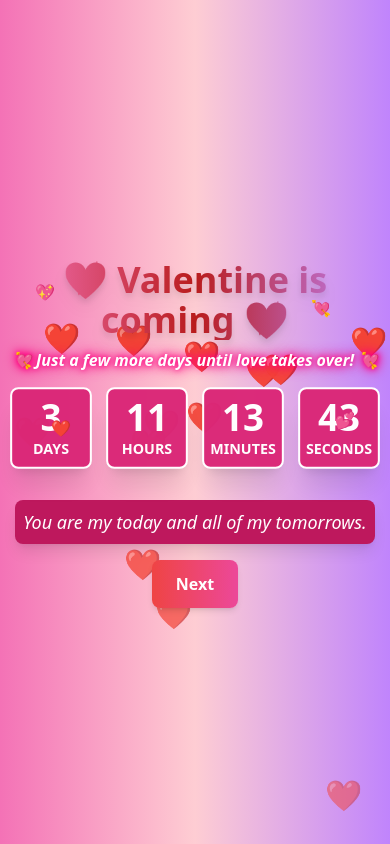
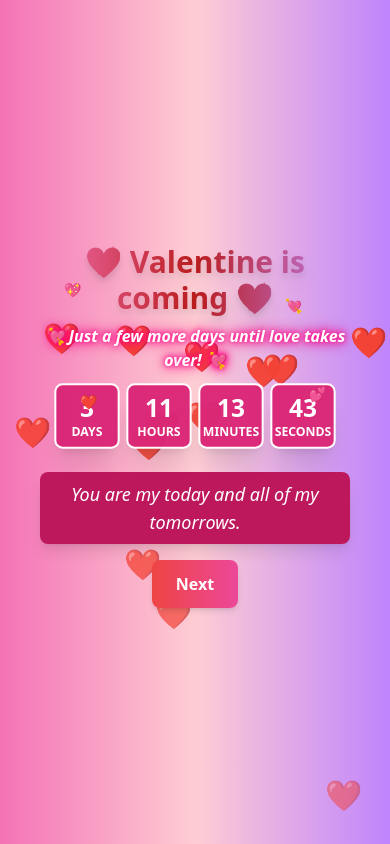
Before and after one commit to ozavizcodes/ValentineDay, a React (Vite) app: page / in a window 390 px wide. Built offline with nearby package versions, Linux system fonts and the light colour scheme.

Commit message:
minor fixes

```diff
--- a/src/CountdownTimer.tsx
+++ b/src/CountdownTimer.tsx
@@ -61,15 +61,10 @@ const CountdownTimer = () => {
 
 
     return (
-        <div className="flex flex-col items-center justify-center text-white text-center p-4 relative">
-            {/* {showConfetti && <Confetti numberOfPieces={500} />} */}
+        <div className="flex flex-col items-center justify-center text-white text-center p-2 md:p-4 relative">
             {showConfetti && (
                 <div className="fixed inset-0 pointer-events-none">
-                    <Confetti
-                        numberOfPieces={500}
-                        width={window.innerWidth}
-                        height={window.innerHeight}
-                    />
+                    <Confetti numberOfPieces={500} width={window.innerWidth} height={window.innerHeight} />
                 </div>
             )}
             {isValentinesDay ? (
@@ -79,17 +74,18 @@ const CountdownTimer = () => {
                     transition={{ duration: 1.5 }}
                     className="text-center"
                 >
-                    {/* {showConfetti && <Confetti numberOfPieces={500} />} */}
-                    <h1 className="text-4xl md:text-5xl font-extrabold text-pink-300 neon-text glow">
+                    <h1 className="text-3xl md:text-4xl font-extrabold text-pink-300 neon-text glow">
                         💖 Happy Valentine's Day! 💖
                     </h1>
-                    <p className="text-lg mt-4 italic max-w-2xl mx-auto" >Love comes in many forms — through friendship, laughter, and the special bond we share. 💖
-                        Today, I celebrate you as i do always. You make my world brighter, and I’m grateful for you every day! ❤️  </p>
+                    <p className="text-base md:text-lg mt-3 italic max-w-lg mx-auto">
+                        Love comes in many forms — through friendship, laughter, and the special bond we share. 💖
+                        Today, I celebrate you as I always do. You make my world brighter, and I’m grateful for you every day! ❤️
+                    </p>
                 </motion.div>
             ) : (
                 <>
                     <motion.h1
-                        className="text-4xl md:text-4xl font-extrabold text-center bg-gradient-to-r from-pink-400 via-red-700 to-purple-400 text-transparent bg-clip-text drop-shadow-lg mt-6 mb-2"
+                        className="text-3xl md:text-4xl font-extrabold text-center bg-gradient-to-r from-pink-400 via-red-700 to-purple-400 text-transparent bg-clip-text drop-shadow-lg mt-4 mb-2"
                         initial={{ opacity: 0, scale: 0.8 }}
                         animate={{ opacity: 1, scale: 1 }}
                         transition={{ duration: 1 }}
@@ -98,7 +94,7 @@ const CountdownTimer = () => {
                     </motion.h1>
 
                     <motion.h2
-                        className="text-l font-semibold mb-4 neon-text italic"
+                        className="text-base md:text-lg font-semibold mb-3 neon-text italic"
                         initial={{ opacity: 0, y: -10 }}
                         animate={{ opacity: 1, y: 0 }}
                         transition={{ duration: 1 }}
@@ -106,33 +102,36 @@ const CountdownTimer = () => {
                         💘 Just a few more days until love takes over! 💘
                     </motion.h2>
 
-                    <div className="flex space-x-4 text-lg font-bold">
+                    <div className="flex space-x-2 md:space-x-4 text-sm md:text-lg font-bold">
                         {Object.entries(timeLeft).map(([unit, value], i) => (
                             <motion.div
                                 key={unit}
-                                className="p-4 w-20 h-20 flex flex-col items-center justify-center bg-pink-600 rounded-lg shadow-xl border-2 border-white text-lg md:text-xl pulse-animation"
+                                className="p-3 md:p-4 w-16 md:w-20 h-16 md:h-20 flex flex-col items-center justify-center bg-pink-600 rounded-lg shadow-xl border-2 border-white text-base md:text-xl pulse-animation"
                                 initial={{ scale: 0.8, opacity: 0 }}
                                 animate={{ scale: 1, opacity: 1 }}
                                 transition={{ duration: 0.5, delay: i * 0.2 }}
                             >
-                                <p className="text-4xl font-bold">{value}</p>
-                                <span className="text-sm">{unit.toUpperCase()}</span>
+                                <p className="text-2xl md:text-4xl font-bold">{value}</p>
+                                <span className="text-xs md:text-sm">{unit.toUpperCase()}</span>
                             </motion.div>
                         ))}
                     </div>
+
                     {/* <button
                         onClick={testValentineEvent}
                         className="mt-6 bg-red-500 px-4 py-2 rounded-full shadow-lg font-bold text-white hover:bg-red-600 transition"
                     >
                         🎉 Test Valentine’s Event
                     </button> */}
-                    <div className="absolute top-16 left-10 animate-float">💖</div>
-                    <div className="absolute top-20 right-16 animate-float">💘</div>
-                    <div className="absolute bottom-10 left-14 animate-float">❤️</div>
-                    <div className="absolute bottom-12 right-10 animate-float">💕</div>
+
+                    <div className="absolute top-16 left-10 animate-float text-sm md:text-lg">💖</div>
+                    <div className="absolute top-20 right-16 animate-float text-sm md:text-lg">💘</div>
+                    <div className="absolute bottom-10 left-14 animate-float text-sm md:text-lg">❤️</div>
+                    <div className="absolute bottom-12 right-10 animate-float text-sm md:text-lg">💕</div>
                 </>
             )}
         </div>
     );
+
 }
 export default CountdownTimer;
```
